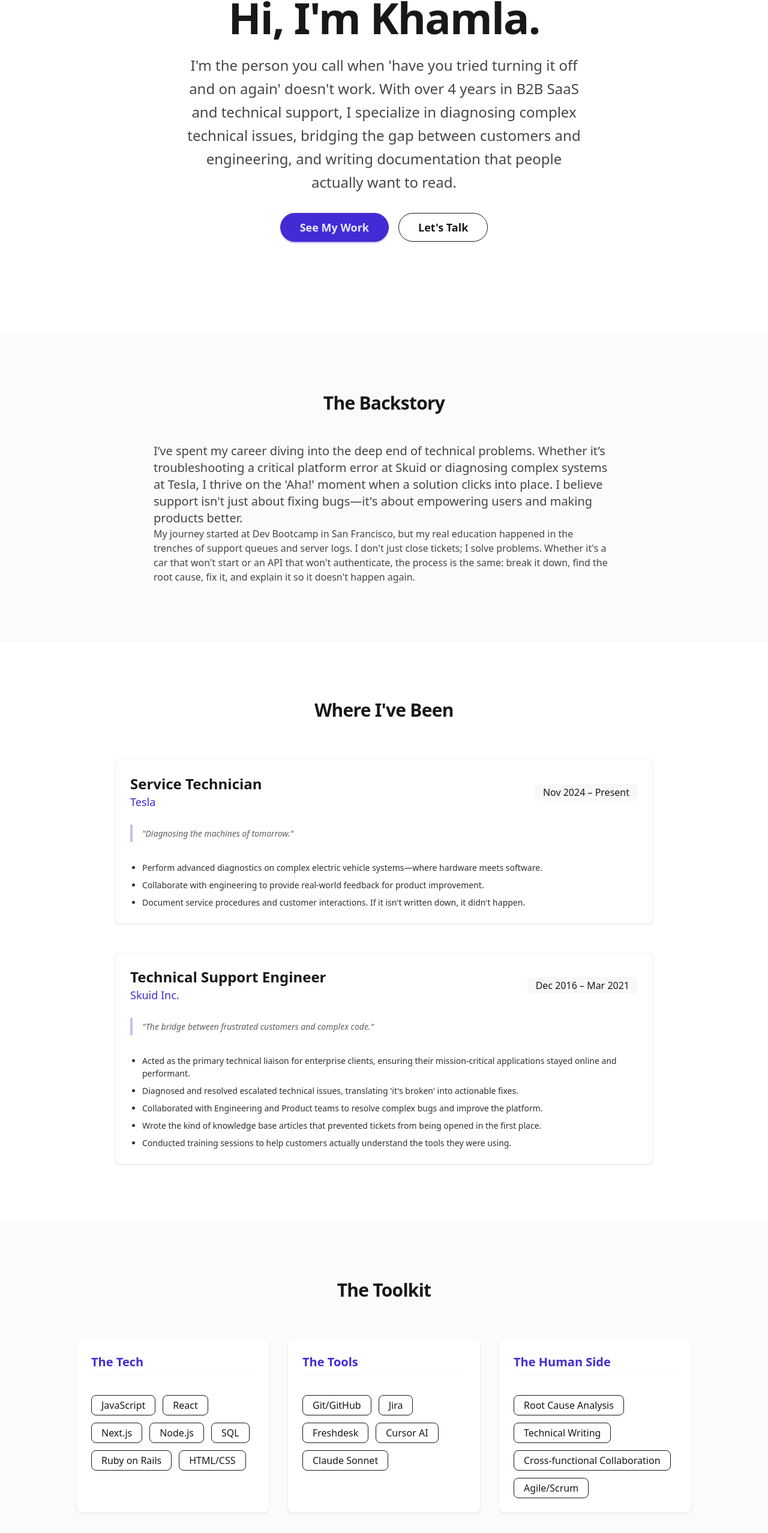
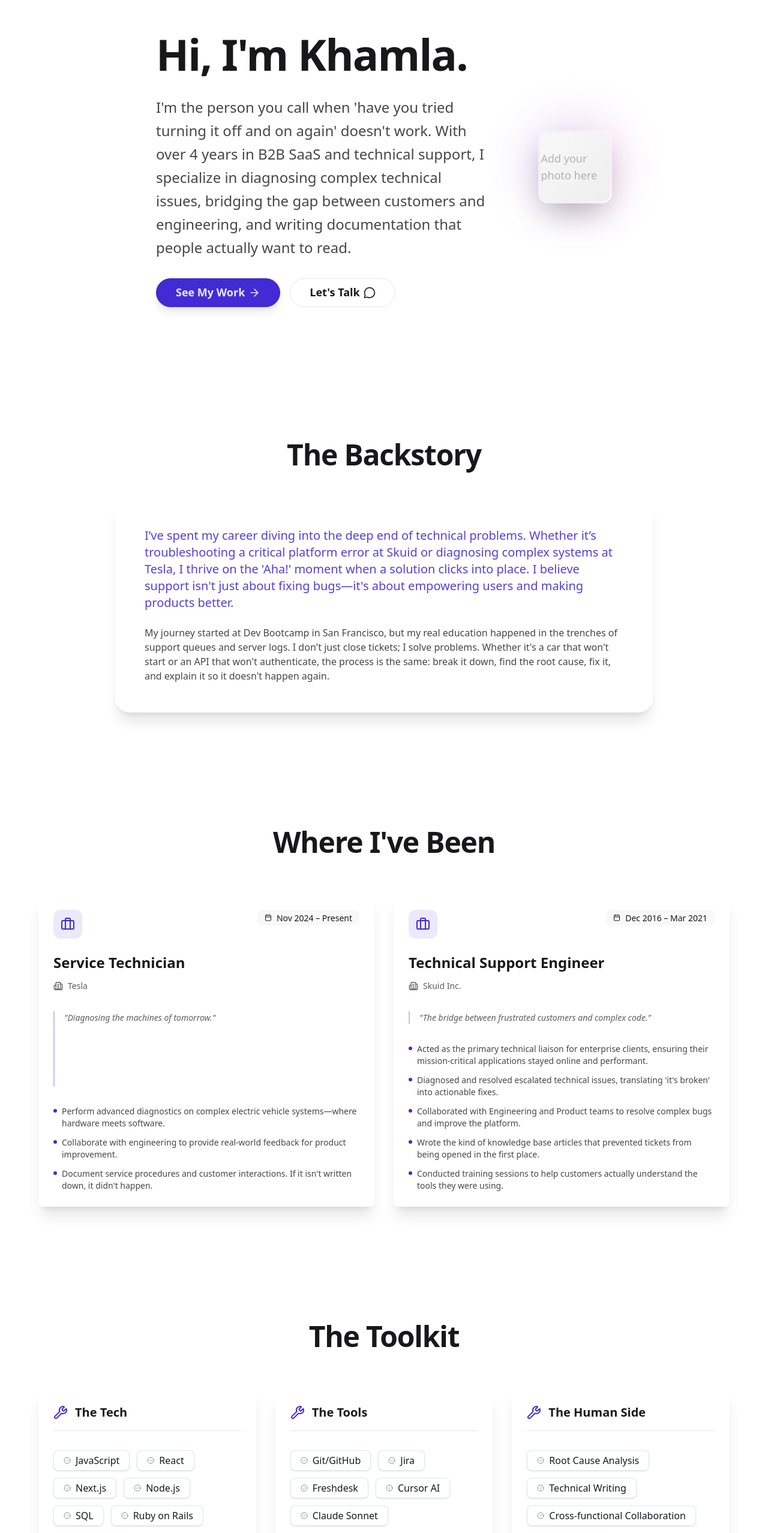
Before and after one commit to khamla719/khamla719.github.io, a Next.js app: page / in a window 1280 px wide. Shown: the part 226-2782 px from the top of the page at 60% size. Built offline with nearby package versions, Linux system fonts and the light colour scheme.

Commit message:
Visual overhaul: Glassmorphism, animations, and content updates

```diff
--- a/package.json
+++ b/package.json
@@ -10,6 +10,8 @@
   },
   "dependencies": {
     "daisyui": "^5.5.5",
+    "framer-motion": "^12.23.24",
+    "lucide-react": "^0.554.0",
     "next": "16.0.3",
     "react": "19.2.0",
     "react-dom": "19.2.0"
--- a/src/app/globals.css
+++ b/src/app/globals.css
@@ -12,5 +12,45 @@ html {
 }
 
 body {
-  @apply antialiased;
+  @apply antialiased bg-base-100 text-base-content;
+  background-image:
+    radial-gradient(at 0% 0%, rgba(var(--color-primary-rgb), 0.15) 0px, transparent 50%),
+    radial-gradient(at 100% 0%, rgba(var(--color-secondary-rgb), 0.15) 0px, transparent 50%),
+    radial-gradient(at 100% 100%, rgba(var(--color-accent-rgb), 0.15) 0px, transparent 50%),
+    radial-gradient(at 0% 100%, rgba(var(--color-primary-rgb), 0.15) 0px, transparent 50%);
+  background-attachment: fixed;
 }
+
+/* Glassmorphism Utility */
+.glass-panel {
+  @apply bg-white/10 backdrop-blur-lg border border-white/20 shadow-xl;
+}
+
+/* Dark mode adjustment for glass */
+@media (prefers-color-scheme: dark) {
+  .glass-panel {
+    @apply bg-black/10 border-white/10;
+  }
+}
+
+/* Animation Utilities */
+@keyframes float {
+  0% { transform: translateY(0px); }
+  50% { transform: translateY(-10px); }
+  100% { transform: translateY(0px); }
+}
+
+.animate-float {
+  animation: float 6s ease-in-out infinite;
+}
+
+@keyframes gradient-xy {
+  0% { background-position: 0% 50%; }
+  50% { background-position: 100% 50%; }
+  100% { background-position: 0% 50%; }
+}
+
+.animate-gradient {
+  background-size: 200% 200%;
+  animation: gradient-xy 15s ease infinite;
+}
--- a/src/components/About.tsx
+++ b/src/components/About.tsx
@@ -1,17 +1,36 @@
+"use client";
+
 import { personalData } from "@/lib/content";
+import { motion } from "framer-motion";
 
 export default function About() {
   return (
-    <section id="about" className="py-24 px-4 bg-base-200/50">
-      <div className="container mx-auto max-w-3xl">
-        <h2 className="text-3xl font-bold mb-12 text-center tracking-tight">The Backstory</h2>
-        <div className="prose prose-lg mx-auto text-base-content/80">
-            <p className="lead text-xl">{personalData.about.longSummary}</p>
+    <section id="about" className="py-24 px-4 relative">
+      <div className="container mx-auto max-w-4xl">
+        <motion.h2
+          initial={{ opacity: 0, y: 20 }}
+          whileInView={{ opacity: 1, y: 0 }}
+          viewport={{ once: true }}
+          className="text-4xl md:text-5xl font-bold mb-12 text-center tracking-tight"
+        >
+          The Backstory
+        </motion.h2>
+
+        <motion.div
+          initial={{ opacity: 0, y: 30 }}
+          whileInView={{ opacity: 1, y: 0 }}
+          viewport={{ once: true }}
+          transition={{ delay: 0.2 }}
+          className="glass-panel p-8 md:p-12 rounded-3xl"
+        >
+          <div className="prose prose-lg mx-auto text-base-content/80">
+            <p className="lead text-xl font-medium text-primary/90 mb-6">{personalData.about.longSummary}</p>
             <p>
                 My journey started at Dev Bootcamp in San Francisco, but my real education happened in the trenches of support queues and server logs.
                 I don't just close tickets; I solve problems. Whether it's a car that won't start or an API that won't authenticate, the process is the same: break it down, find the root cause, fix it, and explain it so it doesn't happen again.
             </p>
-        </div>
+          </div>
+        </motion.div>
       </div>
     </section>
   );
--- a/src/components/Experience.tsx
+++ b/src/components/Experience.tsx
@@ -1,31 +1,63 @@
+"use client";
+
 import { personalData } from "@/lib/content";
+import { motion } from "framer-motion";
+import { Briefcase, Calendar, Building2 } from "lucide-react";
 
 export default function Experience() {
   return (
-    <section id="experience" className="py-24 px-4 bg-base-100">
-      <div className="container mx-auto max-w-4xl">
-        <h2 className="text-3xl font-bold mb-16 text-center tracking-tight">Where I've Been</h2>
-        <div className="space-y-12">
+    <section id="experience" className="py-24 px-4 relative">
+      <div className="container mx-auto max-w-6xl">
+        <motion.h2
+          initial={{ opacity: 0, y: 20 }}
+          whileInView={{ opacity: 1, y: 0 }}
+          viewport={{ once: true }}
+          className="text-4xl md:text-5xl font-bold mb-16 text-center tracking-tight"
+        >
+          Where I've Been
+        </motion.h2>
+
+        <div className="grid grid-cols-1 md:grid-cols-2 gap-8">
           {personalData.experience.map((exp, index) => (
-            <div key={index} className="card bg-base-100 shadow-sm hover:shadow-lg transition-all duration-300 border border-base-200">
+            <motion.div
+              key={index}
+              initial={{ opacity: 0, y: 30 }}
+              whileInView={{ opacity: 1, y: 0 }}
+              viewport={{ once: true }}
+              transition={{ delay: index * 0.1 }}
+              className="card glass-panel hover:scale-[1.02] transition-all duration-300 group"
+            >
               <div className="card-body">
-                <div className="flex flex-col md:flex-row justify-between items-start md:items-center mb-4">
-                    <div>
-                        <h3 className="card-title text-2xl">{exp.role}</h3>
-                        <p className="text-primary font-medium text-lg">{exp.company}</p>
-                    </div>
-                    <div className="badge badge-ghost badge-lg mt-2 md:mt-0">{exp.period}</div>
+                <div className="flex items-start justify-between mb-4">
+                  <div className="p-3 bg-primary/10 rounded-xl text-primary group-hover:bg-primary group-hover:text-white transition-colors duration-300">
+                    <Briefcase className="w-6 h-6" />
+                  </div>
+                  <div className="badge badge-ghost gap-2 py-3">
+                    <Calendar className="w-3 h-3" />
+                    {exp.period}
+                  </div>
                 </div>
-                <p className="italic text-base-content/70 mb-6 border-l-4 border-primary/30 pl-4 py-1">
-                    "{exp.description}"
+
+                <h3 className="card-title text-2xl mb-1">{exp.role}</h3>
+                <div className="flex items-center gap-2 text-base-content/70 mb-6">
+                  <Building2 className="w-4 h-4" />
+                  <span className="font-medium">{exp.company}</span>
+                </div>
+
+                <p className="italic text-base-content/70 mb-6 pl-4 border-l-2 border-primary/30">
+                  "{exp.description}"
                 </p>
-                <ul className="list-disc list-outside pl-5 space-y-2 text-base-content/90">
+
+                <ul className="space-y-3">
                   {exp.highlights.map((highlight, i) => (
-                    <li key={i}>{highlight}</li>
+                    <li key={i} className="flex items-start gap-2 text-sm text-base-content/80">
+                      <span className="mt-1.5 w-1.5 h-1.5 rounded-full bg-primary shrink-0" />
+                      {highlight}
+                    </li>
                   ))}
                 </ul>
               </div>
-            </div>
+            </motion.div>
           ))}
         </div>
       </div>
--- a/src/components/Hero.tsx
+++ b/src/components/Hero.tsx
@@ -1,24 +1,67 @@
+"use client";
+
 import { personalData } from "@/lib/content";
+import { motion } from "framer-motion";
+import { ArrowRight, MessageCircle } from "lucide-react";
 
 export default function Hero() {
   return (
-    <section className="hero min-h-[90vh] bg-base-100">
-      <div className="hero-content text-center">
-        <div className="max-w-2xl">
-          <h1 className="text-5xl lg:text-7xl font-bold tracking-tight mb-6">
-            {personalData.about.greeting}
-          </h1>
-          <p className="text-xl lg:text-2xl text-base-content/80 mb-8 leading-relaxed">
-            {personalData.about.summary}
-          </p>
-          <div className="flex gap-4 justify-center">
-            <a href="#experience" className="btn btn-primary btn-lg rounded-full px-8">
+    <section className="hero min-h-screen relative overflow-hidden pt-20">
+      {/* Background Elements */}
+      <div className="absolute inset-0 -z-10">
+        <div className="absolute top-20 left-10 w-72 h-72 bg-primary/20 rounded-full blur-3xl animate-float" />
+        <div className="absolute bottom-20 right-10 w-96 h-96 bg-secondary/20 rounded-full blur-3xl animate-float" style={{ animationDelay: "2s" }} />
+      </div>
+
+      <div className="hero-content flex-col lg:flex-row-reverse gap-12 lg:gap-20 max-w-7xl mx-auto px-4">
+        {/* Image Section */}
+        <motion.div
+          initial={{ opacity: 0, x: 50 }}
+          animate={{ opacity: 1, x: 0 }}
+          transition={{ duration: 0.8, ease: "easeOut" }}
+          className="relative w-full max-w-md lg:max-w-lg"
+        >
+          <div className="aspect-square relative rounded-2xl overflow-hidden shadow-2xl border-4 border-white/20">
+            {/* Placeholder for User Photo */}
+            <div className="absolute inset-0 bg-gradient-to-br from-base-200 to-base-300 flex items-center justify-center text-base-content/30">
+              <span className="text-lg font-medium">Add your photo here</span>
+            </div>
+            {/* <Image src="/me.jpg" alt="Khamla" fill className="object-cover" priority /> */}
+          </div>
+          {/* Decorative backdrop */}
+          <div className="absolute -inset-4 bg-gradient-to-r from-primary to-secondary opacity-20 blur-2xl -z-10 rounded-full" />
+        </motion.div>
+
+        {/* Text Section */}
+        <div className="text-center lg:text-left max-w-2xl">
+          <motion.div
+            initial={{ opacity: 0, y: 20 }}
+            animate={{ opacity: 1, y: 0 }}
+            transition={{ duration: 0.6 }}
+          >
+            <h1 className="text-5xl lg:text-7xl font-bold tracking-tight mb-6 leading-tight">
+              {personalData.about.greeting}
+            </h1>
+            <p className="text-xl lg:text-2xl text-base-content/80 mb-8 leading-relaxed">
+              {personalData.about.summary}
+            </p>
+          </motion.div>
+
+          <motion.div
+            initial={{ opacity: 0, y: 20 }}
+            animate={{ opacity: 1, y: 0 }}
+            transition={{ duration: 0.6, delay: 0.2 }}
+            className="flex flex-col sm:flex-row gap-4 justify-center lg:justify-start"
+          >
+            <a href="#experience" className="btn btn-primary btn-lg rounded-full px-8 shadow-lg hover:shadow-primary/50 transition-all duration-300 group">
               See My Work
+              <ArrowRight className="w-5 h-5 group-hover:translate-x-1 transition-transform" />
             </a>
-            <a href="#contact" className="btn btn-outline btn-lg rounded-full px-8">
+            <a href="#contact" className="btn btn-ghost btn-lg rounded-full px-8 border border-base-content/10 hover:bg-base-content/5">
               Let's Talk
+              <MessageCircle className="w-5 h-5" />
             </a>
-          </div>
+          </motion.div>
         </div>
       </div>
     </section>
--- a/src/components/Skills.tsx
+++ b/src/components/Skills.tsx
@@ -1,24 +1,82 @@
+"use client";
+
 import { personalData } from "@/lib/content";
+import { motion } from "framer-motion";
+import { Code2, Database, Wrench, CheckCircle2 } from "lucide-react";
+
+const getIconForCategory = (category: string) => {
+  const lower = category.toLowerCase();
+  if (lower.includes("frontend") || lower.includes("web")) return <Code2 className="w-6 h-6" />;
+  if (lower.includes("backend") || lower.includes("data")) return <Database className="w-6 h-6" />;
+  return <Wrench className="w-6 h-6" />;
+};
 
 export default function Skills() {
+  const container = {
+    hidden: { opacity: 0 },
+    show: {
+      opacity: 1,
+      transition: {
+        staggerChildren: 0.1
+      }
+    }
+  };
+
+  const item = {
+    hidden: { opacity: 0, y: 20 },
+    show: { opacity: 1, y: 0 }
+  };
+
   return (
-    <section id="skills" className="py-24 px-4 bg-base-200/50">
-      <div className="container mx-auto max-w-5xl">
-        <h2 className="text-3xl font-bold mb-16 text-center tracking-tight">The Toolkit</h2>
+    <section id="skills" className="py-24 px-4 relative">
+      <div className="container mx-auto max-w-6xl">
+        <motion.h2
+          initial={{ opacity: 0, y: 20 }}
+          whileInView={{ opacity: 1, y: 0 }}
+          viewport={{ once: true }}
+          className="text-4xl md:text-5xl font-bold mb-16 text-center tracking-tight"
+        >
+          The Toolkit
+        </motion.h2>
+
         <div className="grid grid-cols-1 md:grid-cols-3 gap-8">
           {personalData.skills.map((skillGroup, index) => (
-            <div key={index} className="card bg-base-100 shadow-sm hover:shadow-md transition-shadow duration-300">
+            <motion.div
+              key={index}
+              initial={{ opacity: 0, y: 30 }}
+              whileInView={{ opacity: 1, y: 0 }}
+              viewport={{ once: true }}
+              transition={{ delay: index * 0.1 }}
+              className="card glass-panel border-t-4 border-t-primary"
+            >
               <div className="card-body">
-                <h3 className="card-title text-xl mb-6 border-b pb-2 border-base-200 text-primary">{skillGroup.category}</h3>
-                <div className="flex flex-wrap gap-3">
+                <div className="flex items-center gap-3 mb-6 pb-4 border-b border-base-content/10">
+                  <div className="text-primary">
+                    {getIconForCategory(skillGroup.category)}
+                  </div>
+                  <h3 className="card-title text-xl">{skillGroup.category}</h3>
+                </div>
+
+                <motion.div
+                  variants={container}
+                  initial="hidden"
+                  whileInView="show"
+                  viewport={{ once: true }}
+                  className="flex flex-wrap gap-3"
+                >
                   {skillGroup.items.map((skill, i) => (
-                    <span key={i} className="badge badge-lg badge-outline p-4 hover:bg-primary hover:text-primary-content transition-colors duration-200 cursor-default">
-                        {skill}
-                    </span>
+                    <motion.div
+                      key={i}
+                      variants={item}
+                      className="badge badge-lg bg-base-100/50 border-base-content/10 p-4 gap-2 hover:border-primary hover:text-primary transition-colors duration-300 cursor-default shadow-sm"
+                    >
+                      <CheckCircle2 className="w-3 h-3 opacity-50" />
+                      {skill}
+                    </motion.div>
                   ))}
-                </div>
+                </motion.div>
               </div>
-            </div>
+            </motion.div>
           ))}
         </div>
       </div>
--- a/src/lib/content.ts
+++ b/src/lib/content.ts
@@ -1,7 +1,8 @@
 export const personalData = {
-  name: "Khamla",
+  name: "Khamla Phimmachack",
   title: "Technical Support Engineer & Problem Solver",
-  email: "khamla@example.com", // Replace with actual email
+  email: "khamla719@gmail.com",
+  linkedin: "https://www.linkedin.com/in/khamlaphimmachack/",
   location: "Chattanooga, TN",
   about: {
     greeting: "Hi, I'm Khamla.",
```
Also changed, not shown: src/components/Contact.tsx (+31 -7 lines), src/components/Navbar.tsx (+7 -5 lines), 1 other file (tests, documents, lock files or other folders).
